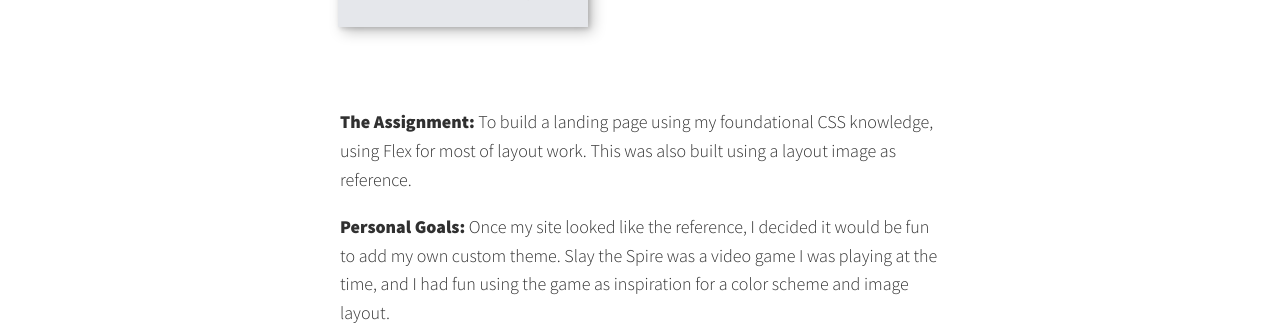
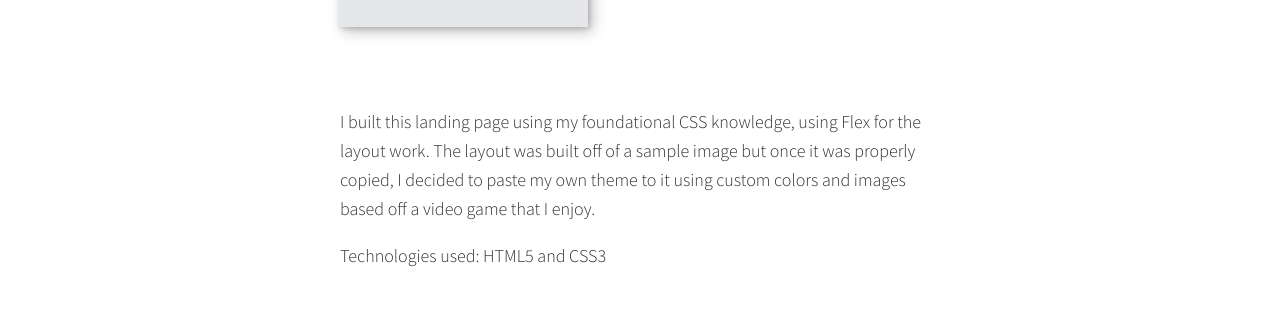
Before and after one commit to Sheriffnumber222/my-first-portfolio, a plain HTML site: page portfolio-landing-page.html in a window 1280 px wide. Shown: the part 340-676 px from the top of the page. Drawn offline with nearby package versions, Linux system fonts and the light colour scheme.

Commit message:
Update text on landing page

```diff
--- a/portfolio-landing-page.html
+++ b/portfolio-landing-page.html
@@ -44,8 +44,8 @@
     </section>
 
     <div class="portfolio-item-individual">
-        <p><strong>The Assignment:</strong> To build a landing page using my foundational CSS knowledge, using Flex for most of layout work. This was also built using a layout image as reference.</p>
-        <p><strong>Personal Goals:</strong> Once my site looked like the reference, I decided it would be fun to add my own custom theme. Slay the Spire was a video game I was playing at the time, and I had fun using the game as inspiration for a color scheme and image layout. </p>
+        <p>I built this landing page using my foundational CSS knowledge, using Flex for the layout work. The layout was built off of a sample image but once it was properly copied, I decided to paste my own theme to it using custom colors and images based off a video game that I enjoy.</p>
+        <p>Technologies used: HTML5 and CSS3</p>
     </div>
     <div class="portfolio-item-preview">
         <a href="https://sheriffnumber222.github.io/odin-landing-page/" class="btn"><i class="fa-solid fa-eye"></i> Demo</a>
```
